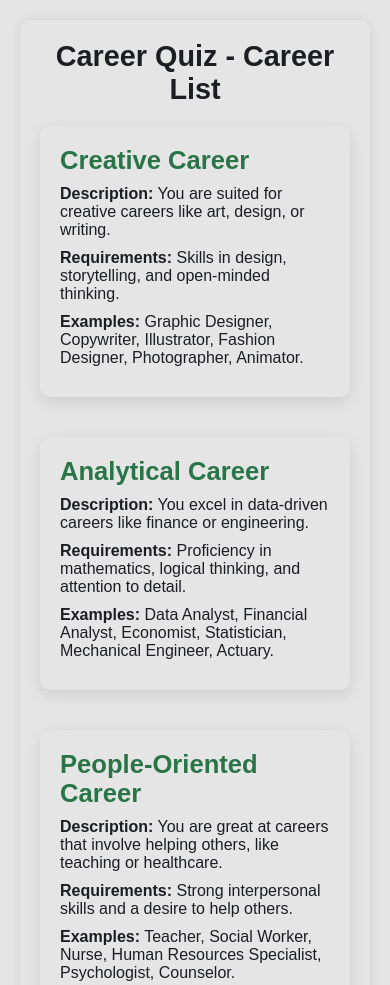
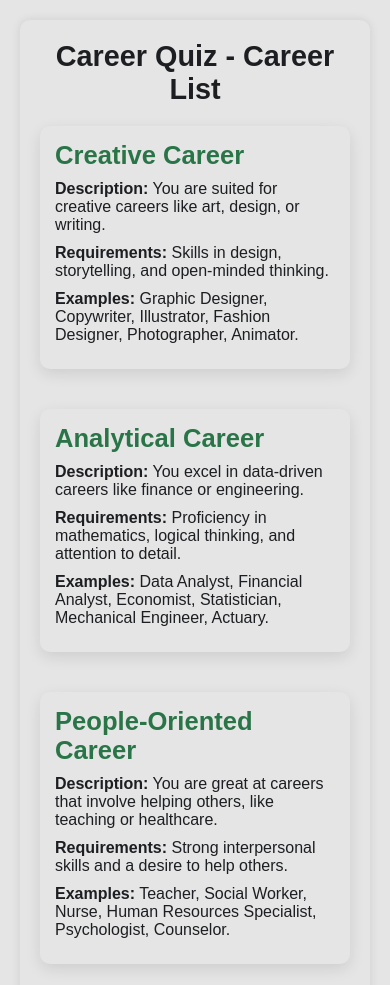
Before and after one commit to alaw4/alaw4.github.io, a plain HTML site: page careers.html in a window 390 px wide. Shown: the top 985 px of the page. Drawn offline with Linux system fonts and the light colour scheme.

Commit message:
more updates for mobile devices

```diff
--- a/app.css
+++ b/app.css
@@ -137,6 +137,10 @@ footer {
         grid-template-columns: 1fr;
     }
 
+    .career-item {
+        padding: 15px;
+    }
+
     .btn {
         padding: 10px 15px;
         font-size: 1rem;
--- a/careers.css
+++ b/careers.css
@@ -102,6 +102,10 @@ footer {
         grid-template-columns: 1fr;
     }
 
+    .career-item {
+        padding: 15px;
+    }
+
     .btn {
         padding: 10px 15px;
         font-size: 1rem;
--- a/quiz.css
+++ b/quiz.css
@@ -158,6 +158,10 @@ footer {
         grid-template-columns: 1fr;
     }
 
+    .career-item {
+        padding: 15px;
+    }
+
     .btn {
         padding: 10px 15px;
         font-size: 1rem;
```
